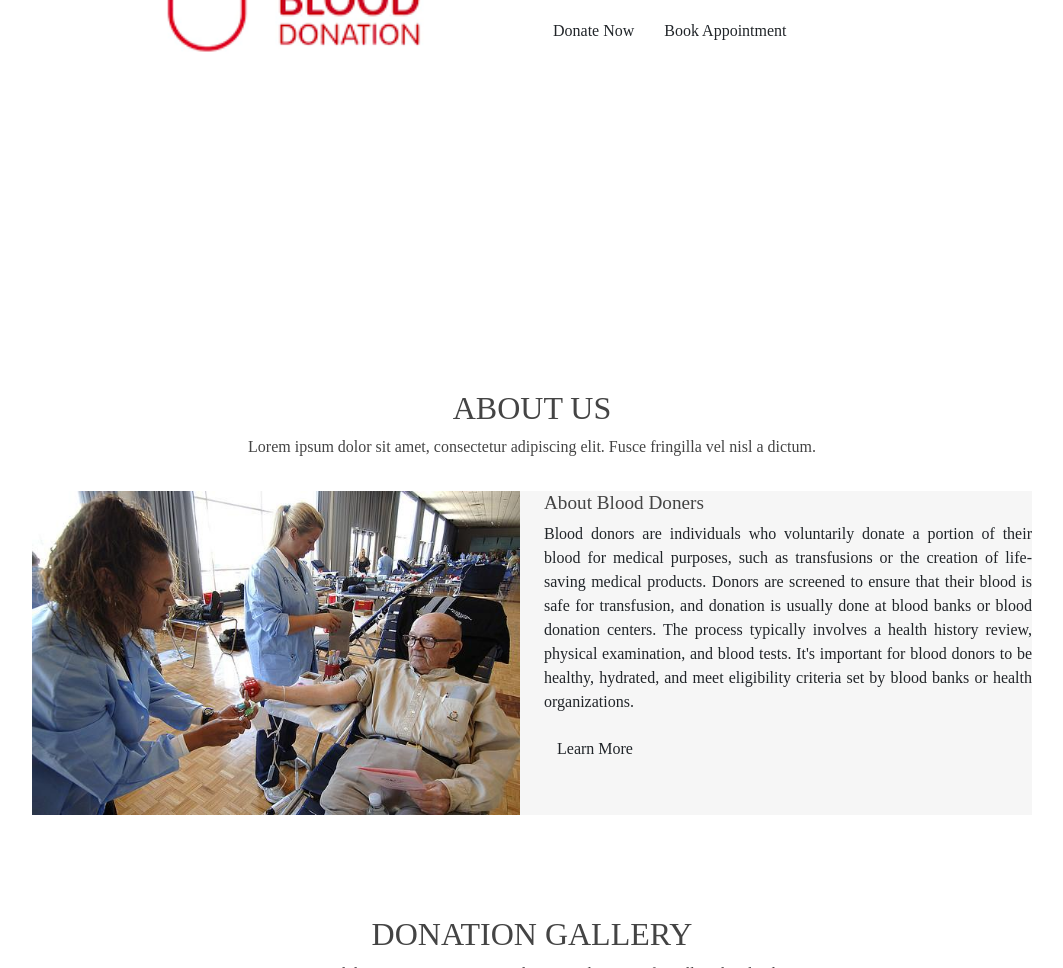
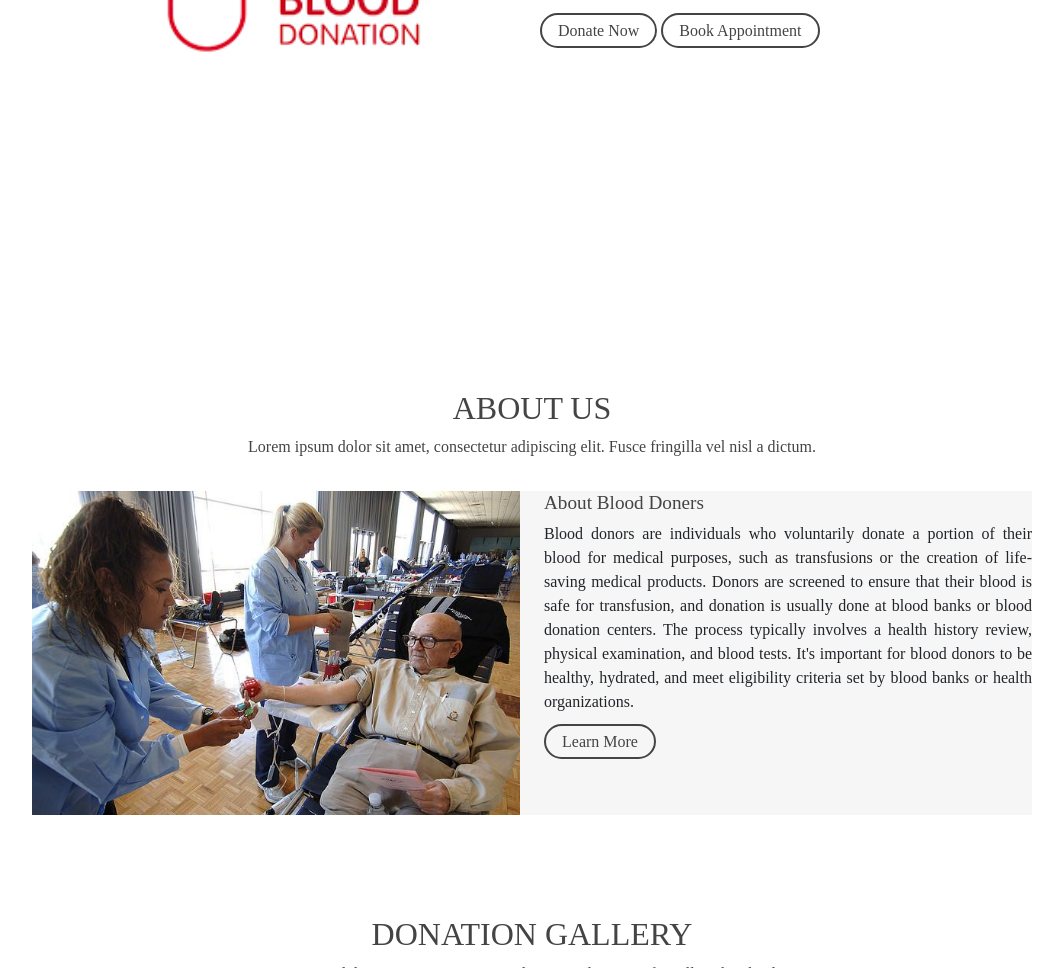
Before and after one commit to nihalmc/blood-donation-system, a plain HTML site: page index.html in a window 1280 px wide. Shown: the part 461-1429 px from the top of the page, without its empty margins (108-1171 px from the left). Drawn offline with nearby package versions, Linux system fonts and the light colour scheme.

Commit message:
second commit

```diff
--- a/style.css
+++ b/css/style.css
@@ -95,14 +95,15 @@ header{
     text-transform:uppercase;
     margin: 0.5rem 0 1.4rem;
 }
-.btn{
+.btns{
     padding: 7px 16px;
     border: 2px solid var(--second-color);
     border-radius: 40px;
     color: var(--second-color);
     font-weight: 500;
+    text-decoration: none;
 }
-.btn:hover{
+.btns:hover{
     color: #fff;
     background: var(--main-color);
 }
--- a/index.html
+++ b/index.html
@@ -6,7 +6,7 @@
     <meta name="viewport" content="width=device-width, initial-scale=1.0">
     <title>blood donation system </title>
     <script src='https://kit.fontawesome.com/a076d05399.js' crossorigin='anonymous'></script>
-    <link rel="stylesheet" href="style.css">
+    <link rel="stylesheet" href="css/style.css">
     <link href="https://cdn.jsdelivr.net/npm/bootstrap@5.2.3/dist/css/bootstrap.min.css" rel="stylesheet" integrity="sha384-rbsA2VBKQhggwzxH7pPCaAqO46MgnOM80zW1RWuH61DGLwZJEdK2Kadq2F9CUG65" crossorigin="anonymous">
     <link rel="icon" href="img/logo.png" type="image/gif" sizes="16x16">
     <link rel="stylesheet"
@@ -38,8 +38,8 @@
         <span>Welcome To</span>
         <h1>Blood Doners</h1>
         <h2>YOUR BLOOD WILL SAVE<br>SOMEONE'S LIFE</h2>
-        <a href="#" class="btn">Donate Now</a>
-        <a href="#" class="btn">Book Appointment</a>
+        <a href="#" class="btns">Donate Now</a>
+        <a href="#" class="btns">Book Appointment</a>
     </div>
   </div>
 </section>
@@ -56,7 +56,7 @@
     <div class="about-text">
         <h2>About Blood Doners</h2>
         <p>Blood donors are individuals who voluntarily donate a portion of their blood for medical purposes, such as transfusions or the creation of life-saving medical products. Donors are screened to ensure that their blood is safe for transfusion, and donation is usually done at blood banks or blood donation centers. The process typically involves a health history review, physical examination, and blood tests. It's important for blood donors to be healthy, hydrated, and meet eligibility criteria set by blood banks or health organizations.</p>
-        <a href="#" class="btn">Learn More</a>
+        <a href="#" class="btns">Learn More</a>
     </div>
 </div>
 </div>
@@ -339,7 +339,7 @@
     </div>
 </footer>
 </section>
-<script src="script.js"></script>
+<script src="js/script.js"></script>
 <script src="https://cdn.jsdelivr.net/npm/bootstrap@5.2.3/dist/js/bootstrap.bundle.min.js" integrity="sha384-kenU1KFdBIe4zVF0s0G1M5b4hcpxyD9F7jL+jjXkk+Q2h455rYXK/7HAuoJl+0I4" crossorigin="anonymous"></script>
 
 </body>
```
Also changed, not shown: js/script.js (renamed from script.js).
